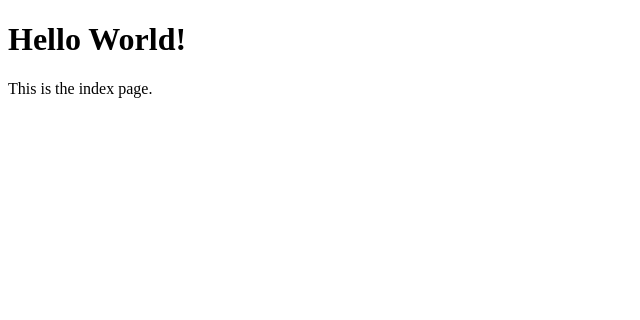
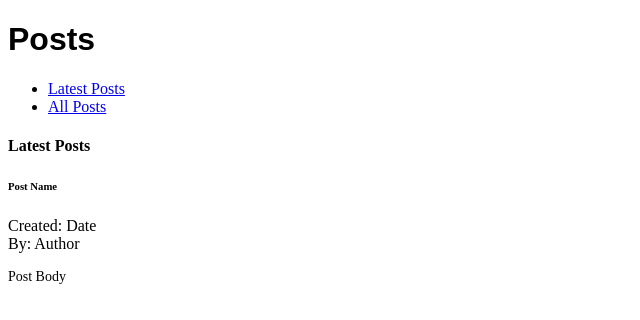
Before and after one commit to allen546/allen546.github.io, a plain HTML site: page index.html in a window 1280 px wide. Shown: the whole page, without its empty margins (0-640 px from the left). Drawn offline with Linux system fonts and the light colour scheme.

Commit message:
add post

```diff
--- /dev/null
+++ b/apps/css/style.css
@@ -0,0 +1,7 @@
+.h1 {
+    font-weight: bold;
+    font-family: "Microsoft Sans Serif", sans-serif;
+}
+.post-body {
+    font-size: 14px;
+}
--- a/index.html
+++ b/index.html
@@ -2,10 +2,24 @@
 <html lang="en" xmlns="http://www.w3.org/1999/xhtml">
     <head>
         <meta charset="utf-8" />
-        <title>Hello!</title>
-    </head>
-    <body>
-        <h1>Hello World!</h1>
-        <p>This is the index page.</p>
+        <title>Posts</title>
+        <link rel="stylesheet" type="text/css" href="/apps/css/style.css" />
+        <div class="main">
+            <h1 class="h1">Posts</h1>
+            <div class="list">
+                <ul>
+                    <li><a href="#latest">Latest Posts</a></li>
+                    <li><a href="#all_posts">All Posts</a></li>
+                </ul>
+            </div>
+            <div id="latest">
+                <h4><a name="#latest">Latest Posts</a></h4>
+                <div class="post">
+                    <h6 class="post-title">Post Name</h6>
+                    <p>Created: <span class="date">Date</span><br />By: <span class="author">Author</span></p>
+                    <p class="post-body">Post Body</p>
+                </div>
+            </div>
+        </div>
     </body>
-    </html>
+</html>
```
